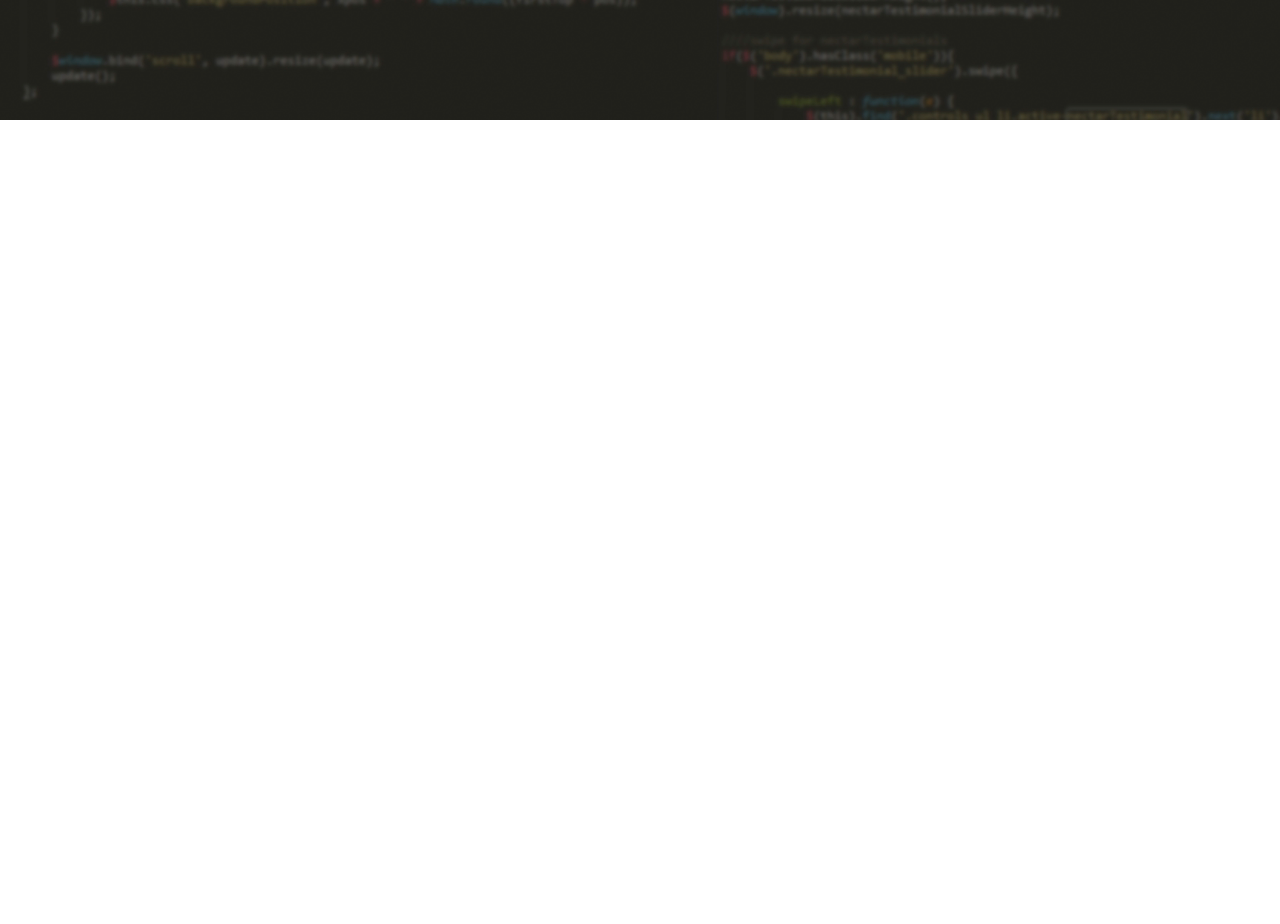
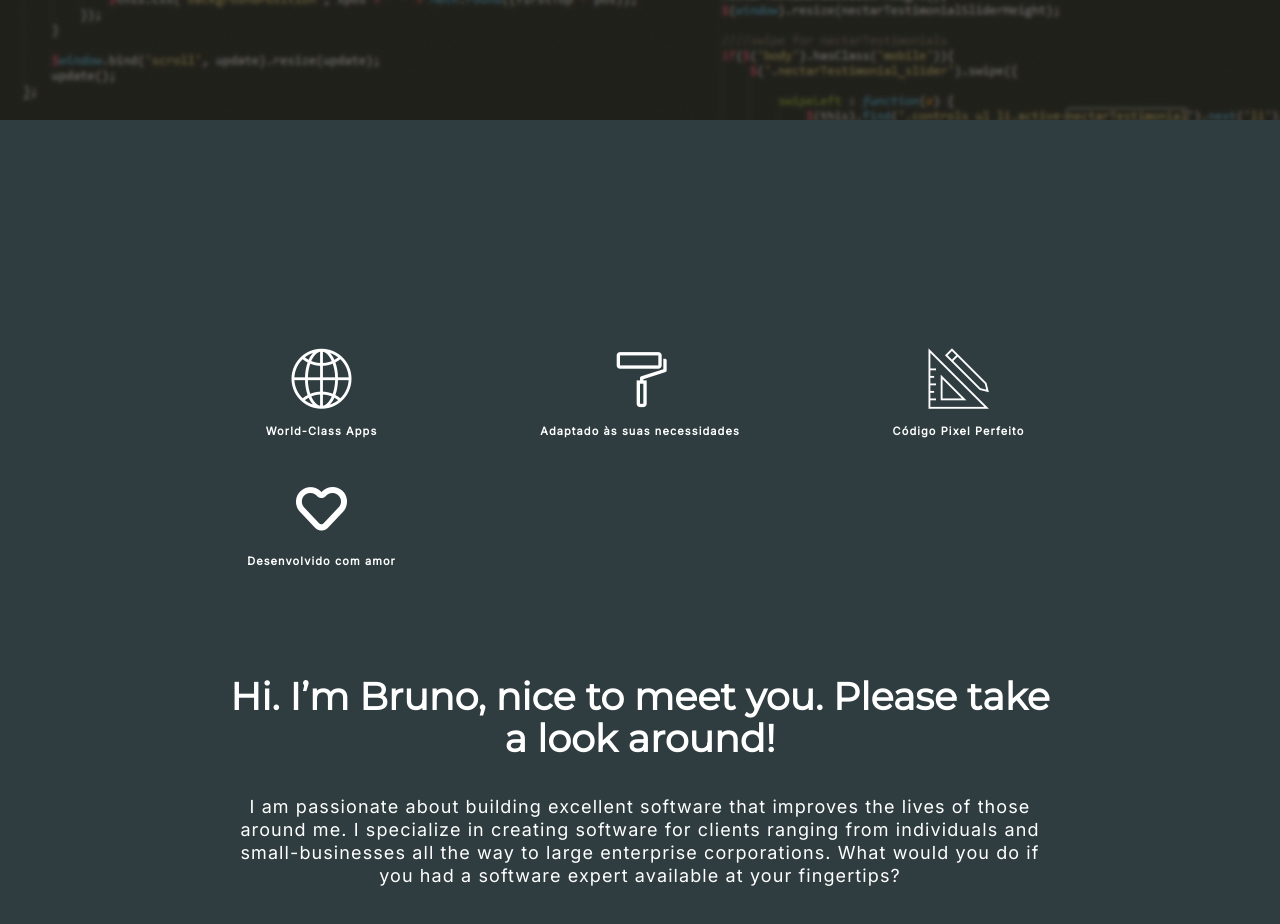
Before and after one commit to brunofariasan/web-portfolio, a Next.js app: page / in a window 1280 px wide. Shown: the part 680-1604 px from the top of the page. Before the commit the page ends 800 px from the top, so only its background shows below. Built offline with nearby package versions, Linux system fonts and the light colour scheme; a web font is replaced by a local one.

Commit message:
Add section Summary

```diff
--- /dev/null
+++ b/src/components/Summary/constants.ts
@@ -0,0 +1,9 @@
+export const TEXT = {
+  TITLE_ONE: "World-Class Apps",
+  TITLE_TWO: "Adaptado às suas necessidades",
+  TITLE_THREE: "Código Pixel Perfeito",
+  TITLE_FOUR: "Desenvolvido com amor",
+  TEXT_ABOUT: "Hi. I’m Bruno, nice to meet you. Please take a look around!",
+  TEXT_ABOUTI:
+    "I am passionate about building excellent software that improves the lives of those around me. I specialize in creating software for clients ranging from individuals and small-businesses all the way to large enterprise corporations. What would you do if you had a software expert available at your fingertips?",
+};
--- /dev/null
+++ b/src/components/Summary/index.tsx
@@ -0,0 +1,47 @@
+import * as S from "./styles";
+import Text from "@/components/micro/Text";
+import { TEXT } from "./constants";
+import IcomoonIcon from "../micro/Icon";
+
+export default function Summary() {
+  return (
+    <S.Container>
+      <S.CardSection>
+        <S.FlexContainer>
+          <S.FlexItem>
+            <IcomoonIcon iconName="icon-world" size="xxxhuge" color="white" />
+            <Text variant="text-icon">{TEXT.TITLE_ONE}</Text>
+          </S.FlexItem>
+          <S.FlexItem>
+            <IcomoonIcon
+              iconName="icon-paint-roller"
+              size="xxxhuge"
+              color="white"
+            />
+            <Text variant="text-icon">{TEXT.TITLE_TWO}</Text>
+          </S.FlexItem>
+          <S.FlexItem>
+            <IcomoonIcon
+              iconName="icon-pencil-ruler"
+              size="xxxhuge"
+              color="white"
+            />
+            <Text variant="text-icon">{TEXT.TITLE_THREE}</Text>
+          </S.FlexItem>
+          <S.FlexItem>
+            <IcomoonIcon iconName="icon-love" size="xxxhuge" color="white" />
+            <Text variant="text-icon">{TEXT.TITLE_FOUR}</Text>
+          </S.FlexItem>
+        </S.FlexContainer>
+      </S.CardSection>
+      <S.TextSection>
+        <S.FlexEnd>
+          <Text variant="text-description-left">{TEXT.TEXT_ABOUT}</Text>
+        </S.FlexEnd>
+        <S.Text>
+          <Text variant="text-description-right">{TEXT.TEXT_ABOUTI}</Text>
+        </S.Text>
+      </S.TextSection>
+    </S.Container>
+  );
+}
--- /dev/null
+++ b/src/components/Summary/styles.tsx
@@ -0,0 +1,77 @@
+import styled, { css } from "styled-components";
+import { theme } from "@/styles/theme";
+
+export const Container = styled.div`
+  min-height: 800px;
+  background-color: ${theme.colors.deepSlateBlue};
+`;
+
+export const CardSection = styled.div`
+  padding: 228.64px 0 102.7px;
+  padding-left: clamp(0.1rem, 1.8rem + 15.9vw, 36.2rem);
+  padding-right: clamp(0.1rem, 1.8rem + 15.9vw, 36.2rem);
+
+  @media (max-width: 1200px) {
+    padding: 135.64px 0 102.7px;
+    padding-left: clamp(0.1rem, 0.8rem + 8.9vw, 36.2rem);
+    padding-right: clamp(0.1rem, 0.8rem + 8.9vw, 36.2rem);
+  }
+`;
+
+export const TextSection = styled.div`
+  padding-left: clamp(0.1rem, 1.8rem + 15.9vw, 36.2rem);
+  padding-right: clamp(0.1rem, 1.8rem + 15.9vw, 36.2rem);
+  display: flex;
+  gap: 35px;
+  justify-content: center;
+
+  @media (max-width: ${theme.breakpoints.lg}) {
+    flex-direction: column;
+    padding-bottom: clamp(0.1rem, 1.8rem + 15.9vw, 36.2rem);
+  }
+`;
+
+export const FlexEnd = styled.div`
+  display: flex;
+  text-align: end;
+
+  @media (max-width: ${theme.breakpoints.lg}) {
+    max-width: 100%;
+    text-align: center;
+  }
+`;
+
+export const Text = styled.div`
+  max-width: 700px;
+
+  @media (max-width: ${theme.breakpoints.lg}) {
+    text-align: center;
+    max-width: 100%;
+  }
+`;
+
+export const FlexContainer = styled.div`
+  display: flex;
+  flex-wrap: wrap;
+  justify-content: space-between;
+  gap: 35px;
+
+  @media (max-width: 900px) {
+    div {
+      flex: 1 0 calc(50% - 12.5px);
+    }
+  }
+  @media (max-width: 550px) {
+    justify-content: center;
+  }
+`;
+
+export const FlexItem = styled.div`
+  flex: 0 0 calc(50% - 25px);
+  box-sizing: border-box;
+  max-width: 200px;
+  text-align: center;
+  display: flex;
+  flex-direction: column;
+  gap: 10px;
+`;
--- a/src/layouts/Home/Home.tsx
+++ b/src/layouts/Home/Home.tsx
@@ -1,10 +1,14 @@
 import Banner from "@/components/Banner";
+import SliderCard from "@/components/SliderCard";
+import Summary from "@/components/Summary";
 import React from "react";
 
 export const Home: React.FC = ({}) => {
   return (
     <>
       <Banner />
+      {/* <SliderCard /> */}
+      <Summary />
     </>
   );
 };
```
Also changed, not shown: src/components/Summary/types.ts (added, +7 -0 lines).
